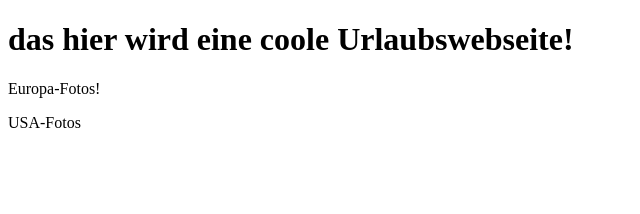
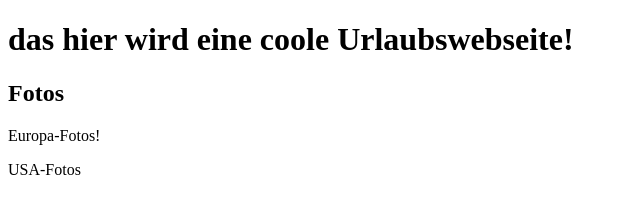
Before and after one commit to Qaldak/udm-website, a plain HTML site: page index.html in a window 1280 px wide. Shown: the whole page, without its empty margins (0-640 px from the left). Drawn offline with Linux system fonts and the light colour scheme.

Commit message:
new h2 added

```diff
--- a/index.html
+++ b/index.html
@@ -7,6 +7,7 @@
   </head>
   <body>
     <h1>das hier wird eine coole Urlaubswebseite!</h1>
+    <h2>Fotos</h2>
     <p>Europa-Fotos!</p>
     <p>USA-Fotos</p>
     <p></p>
```
